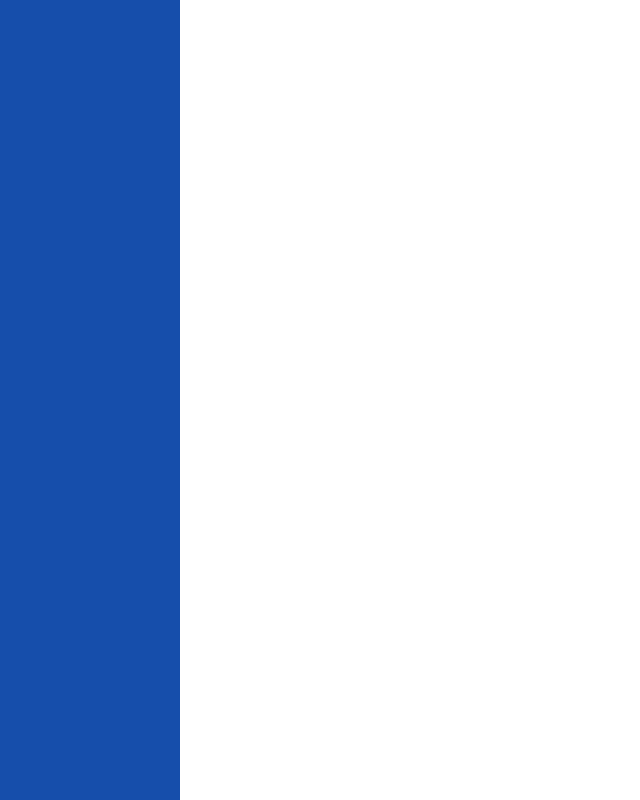
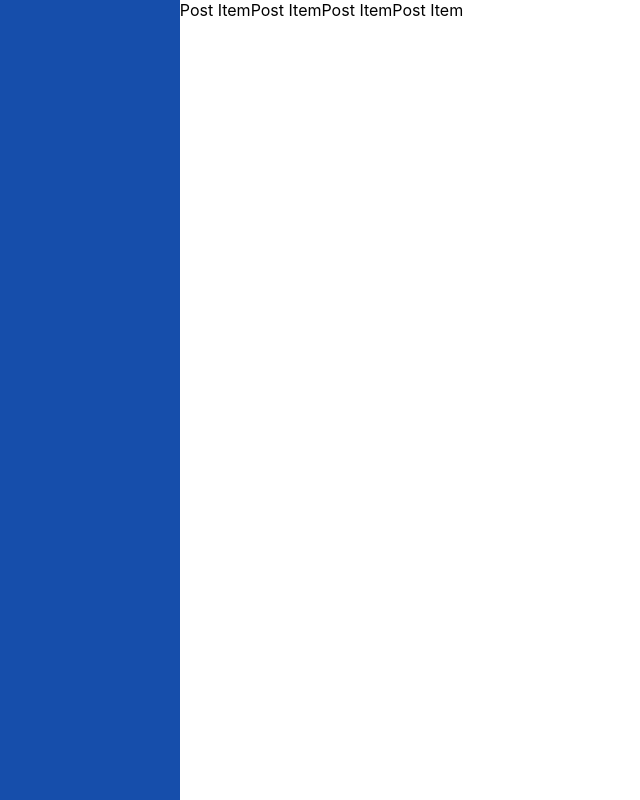
Before and after one commit to yymin1022/CECOM-React-Mentoring-Assignment-2, a React (Create React App) app: page / in a window 1280 px wide. Shown: the top 800 px of the page, without its empty margins (125-765 px from the left). Built offline with nearby package versions, Linux system fonts and the light colour scheme.

Commit message:
Update App.js : Added PostItem

```diff
--- a/src/App.js
+++ b/src/App.js
@@ -1,4 +1,5 @@
 import styled from "styled-components";
+import PostItem from "./PostItem";
 
 const App = () => {
     return (
@@ -10,7 +11,14 @@ const App = () => {
                         <LeftTitleItem>제목</LeftTitleItem>
                     </LeftTitleContainer>
                 </LeftComponent>
-                <RightComponent></RightComponent>
+                <RightComponent>
+                    <RightPostConteiner>
+                        <PostItem/>
+                        <PostItem/>
+                        <PostItem/>
+                        <PostItem/>
+                    </RightPostConteiner>
+                </RightComponent>
             </ParentComponent>
         </>
     );
@@ -58,4 +66,14 @@ const LeftTitleItem = styled.p`
     padding: 0;
 `;
 
+const RightPostConteiner = styled.div`
+    height: 100%;
+    width: 100%;
+
+    display: flex;
+    flex-direction: row;
+    fle
+    justify-content: space-evenly;
+`;
+
 export default App;
```
